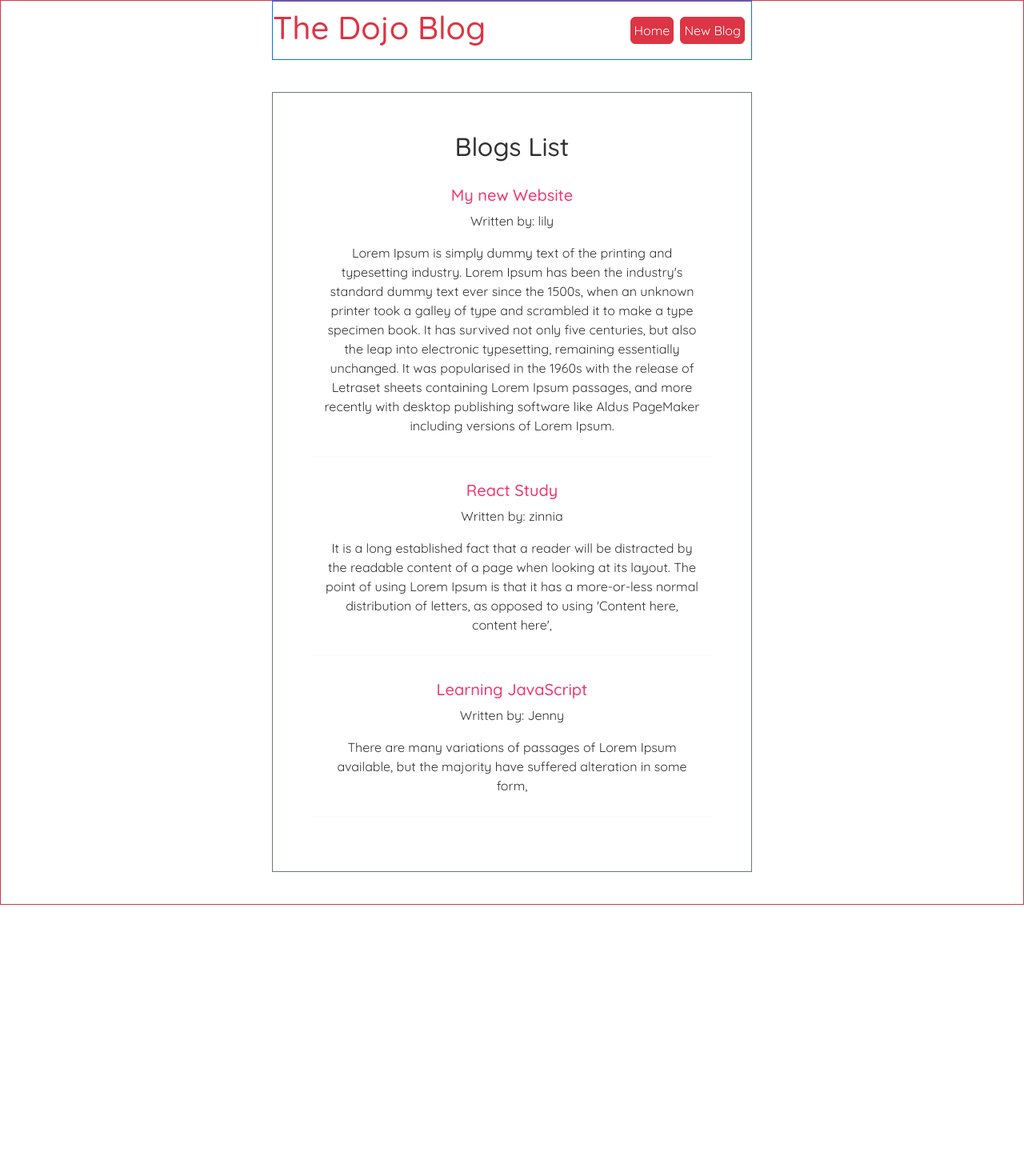
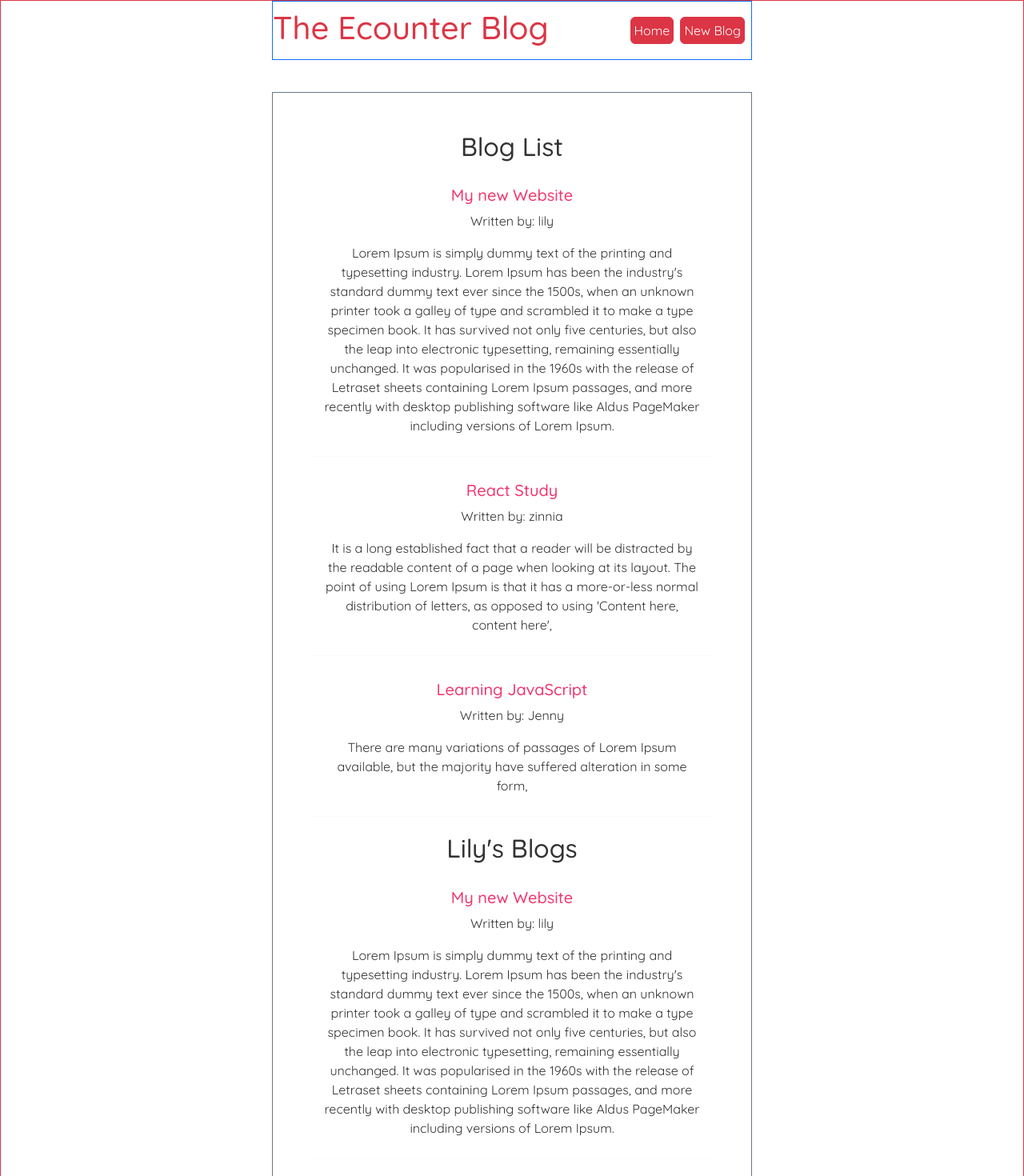
Before and after one commit to kiran-frontend-developer/ec-blog, a React (Create React App) app: page / in a window 1280 px wide. Shown: the top 1470 px of the page at 80% size. Before the commit the page ends 1131 px from the top, so only its background shows below. Built offline with nearby package versions, Linux system fonts and the light colour scheme.

Commit message:
Lecture12 - filter()

```diff
--- a/src/App.js
+++ b/src/App.js
@@ -8,7 +8,6 @@ function App() {
       <div className="content border border-secondary p-5">
         <Home />
       </div>
-      {/* 5ewq2z5e */}
     </div>
   );
 }
--- a/src/Home.js
+++ b/src/Home.js
@@ -25,15 +25,20 @@ const Home = () => {
 //   console.log(blogs)
 
   return (
+    // <div className="home">
+    //   {/* {blogs.map((blog) => (
+    //     <div className="blog-preview" key={blog.id}>
+    //       <h2>{blog.title}</h2>
+    //       <p>Written by: {blog.author}</p>
+    //       <p>{blog.body}</p>
+    //     </div>
+    //   ))} */}
+    //   <BlogList blogs_send={blogs} title = "Blogs List"/>
+    // </div>
+
     <div className="home">
-      {/* {blogs.map((blog) => (
-        <div className="blog-preview" key={blog.id}>
-          <h2>{blog.title}</h2>
-          <p>Written by: {blog.author}</p>
-          <p>{blog.body}</p>
-        </div>
-      ))} */}
-      <BlogList blogs_send={blogs} title = "Blogs List"/>
+      <BlogList blogs_send={blogs} title="Blog List"/>
+      <BlogList blogs_send={blogs.filter((blog)=> blog.author === 'lily')} title="Lily's Blogs"/>
     </div>
   );
 };
--- a/src/Navbar.js
+++ b/src/Navbar.js
@@ -3,7 +3,7 @@ import React from 'react'
 const Navbar = () => {
     return (
         <nav className="navbar border border-primary">
-            <h1 className='text-danger'>The Dojo Blog</h1>
+            <h1 className='text-danger'>The Ecounter Blog</h1>
             <div className="links">
                 <button type="button" className="btn btn-danger me-2 p-1 text-decoration-none" href="/" >Home</button>
                 <button type="button" className="btn btn-danger me-2 p-1 text-decoration-none" href="/create" >New Blog</button>
```
